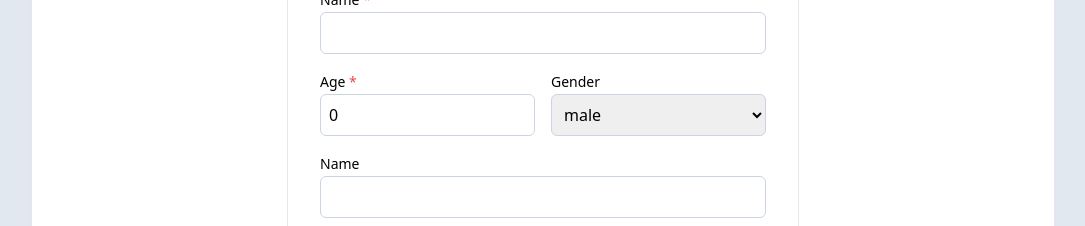
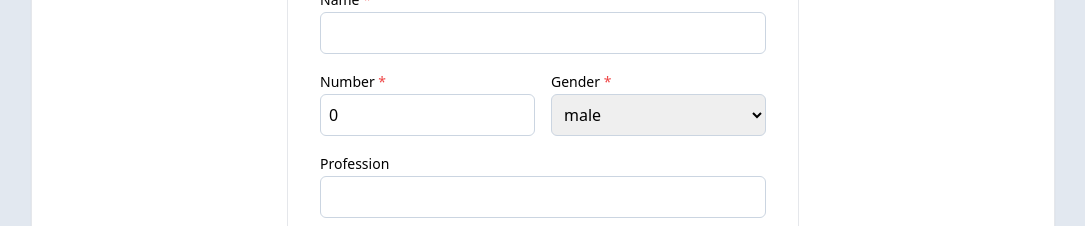
Before and after one commit to kielllll/datatable, a React (Vite) app: page / in a window 1280 px wide. Both pictures are taken after typing "Sample" into the empty fields and a click on the button "Add User". Shown: the part 290-516 px from the top of the page, without its empty margins (97-1182 px from the left). Built offline with nearby package versions, Linux system fonts and the light colour scheme.

Commit message:
refactor: convert other input into components

```diff
--- a/src/_components/dialogs/AddUserDialog.tsx
+++ b/src/_components/dialogs/AddUserDialog.tsx
@@ -1,8 +1,7 @@
-import { Field, Label } from '@headlessui/react'
 import Dialog from '../../components/dialog'
-import { Input, TextInput } from '../../components/input'
-import Select from '../../components/select'
+import { Input, NumberInput, TextInput, Select } from '../../components/input'
 import { type UserFormSchema, useUserForm } from './useUserForm'
+import { useGetGenderOptions } from '../../utils'
 
 interface AddUserDialogProps {
   opened: boolean
@@ -28,6 +27,8 @@ export default function AddUserDialog({
     onClose()
   }
 
+  const options = useGetGenderOptions()
+
   return (
     <Dialog
       opened={opened}
@@ -49,25 +50,22 @@ export default function AddUserDialog({
           }}
           className="col-span-2"
         />
-        <Field className="flex flex-col">
-          <Label className="text-sm/6 font-medium text-black">
-            Age <span className="text-red-500">*</span>
-          </Label>
-          <Input {...register('age', { valueAsNumber: true })} type="number" />
-          <p className="text-sm/6 text-red-500">{errors.age?.message}</p>
-        </Field>
-        <Field className="flex flex-col">
-          <Label className="text-sm/6 font-medium text-black">Gender</Label>
-          <Select {...register('gender')}>
-            <option value="male">male</option>
-            <option value="female">female</option>
-            <option value="prefer not to say">prefer not to say</option>
-          </Select>
-          <p className="text-sm/6 text-red-500">{errors.gender?.message}</p>
-        </Field>
+        <NumberInput
+          label="Number"
+          error={errors.age?.message}
+          inputProps={register('age', { valueAsNumber: true })}
+          isRequired
+        />
+        <Select
+          options={options}
+          label="Gender"
+          error={errors.gender?.message}
+          isRequired
+          selectProps={register('gender')}
+        />
         <TextInput
-          label="Name"
-          error={errors.name?.message}
+          label="Profession"
+          error={errors.profession?.message}
           inputProps={{
             ...register('profession'),
             className: 'w-full',
--- /dev/null
+++ b/src/components/input/NumberInput.tsx
@@ -0,0 +1,28 @@
+import { Field, Input, Label, type InputProps } from '@headlessui/react'
+import classNames from 'classnames'
+
+export default function NumberInput(props: {
+  className?: string
+  error?: string
+  isRequired?: boolean
+  label: string
+  inputProps: InputProps
+}): JSX.Element {
+  return (
+    <Field className={classNames('flex flex-col', props.className)}>
+      <Label className="text-sm/6 font-medium text-black">
+        {props.label}{' '}
+        {props?.isRequired && <span className="text-red-500">*</span>}
+      </Label>
+      <Input
+        {...props.inputProps}
+        className={classNames(
+          'border border-slate-300 rounded-md p-2 outline-slate-400',
+          props.inputProps.className
+        )}
+        type="number"
+      />
+      {props?.error && <p className="text-sm/6 text-red-500">{props.error}</p>}
+    </Field>
+  )
+}
--- /dev/null
+++ b/src/components/input/Select.tsx
@@ -0,0 +1,40 @@
+import {
+  Field,
+  Select as HSelect,
+  Label,
+  type SelectProps,
+} from '@headlessui/react'
+import classNames from 'classnames'
+
+export default function Select(props: {
+  options: {
+    label: string
+    value: any
+  }[]
+  className?: string
+  error?: string
+  isRequired?: boolean
+  label: string
+  selectProps: SelectProps
+}): JSX.Element {
+  return (
+    <Field className={classNames('flex flex-col', props.className)}>
+      <Label className="text-sm/6 font-medium text-black">
+        {props.label}{' '}
+        {props?.isRequired && <span className="text-red-500">*</span>}
+      </Label>
+      <HSelect
+        {...props.selectProps}
+        className={classNames(
+          'border border-slate-300 rounded-md p-2 outline-slate-400',
+          props.selectProps.className
+        )}
+      >
+        {props.options?.map((option) => (
+          <option key={option.value}>{option.label}</option>
+        ))}
+      </HSelect>
+      {props?.error && <p className="text-sm/6 text-red-500">{props.error}</p>}
+    </Field>
+  )
+}
--- a/src/components/input/index.ts
+++ b/src/components/input/index.ts
@@ -1,2 +1,4 @@
 export { default as Input } from './Input'
 export { default as TextInput } from './TextInput'
+export { default as NumberInput } from './NumberInput'
+export { default as Select } from './Select'
--- a/src/components/select/Select.tsx
+++ /dev/null
@@ -1,20 +0,0 @@
-import React from 'react'
-import { Select as HSelect, type SelectProps } from '@headlessui/react'
-import classNames from 'classnames'
-
-const Select = React.forwardRef((props: SelectProps, ref): JSX.Element => {
-  return (
-    <HSelect
-      {...props}
-      ref={ref as React.Ref<HTMLSelectElement>}
-      className={classNames(
-        'border border-slate-300 rounded-md p-2 outline-slate-400',
-        props.className
-      )}
-    >
-      {props.children}
-    </HSelect>
-  )
-})
-
-export default Select
--- a/src/components/select/index.ts
+++ /dev/null
@@ -1 +0,0 @@
-export { default } from './Select'
--- a/src/utils.ts
+++ b/src/utils.ts
@@ -26,3 +26,18 @@ export const useColumns = (): Column<UserRecord & { action: string }>[] => [
     label: 'Action',
   },
 ]
+
+export const useGetGenderOptions = () => [
+  {
+    label: 'male',
+    value: 'male',
+  },
+  {
+    label: 'female',
+    value: 'female',
+  },
+  {
+    label: 'prefer not to say',
+    value: 'prefer not to say',
+  },
+]
```
